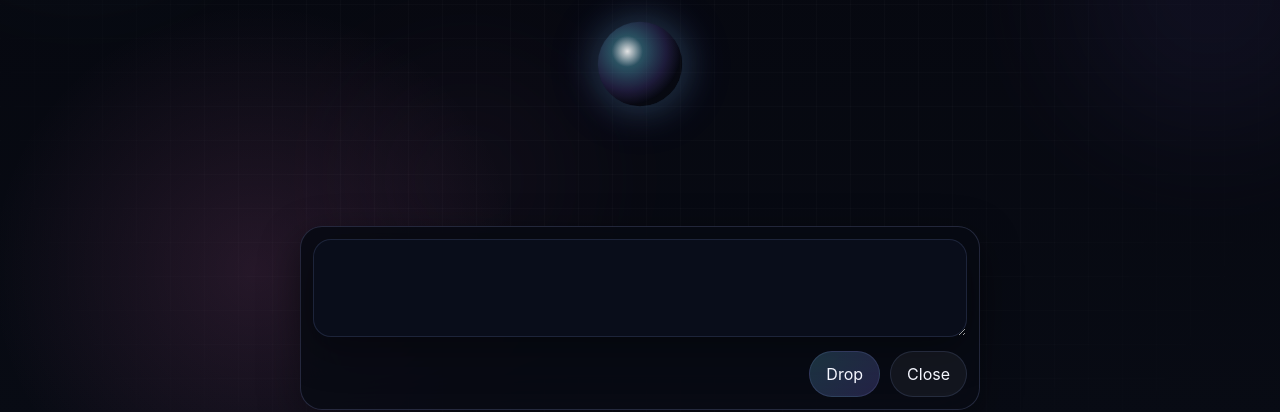
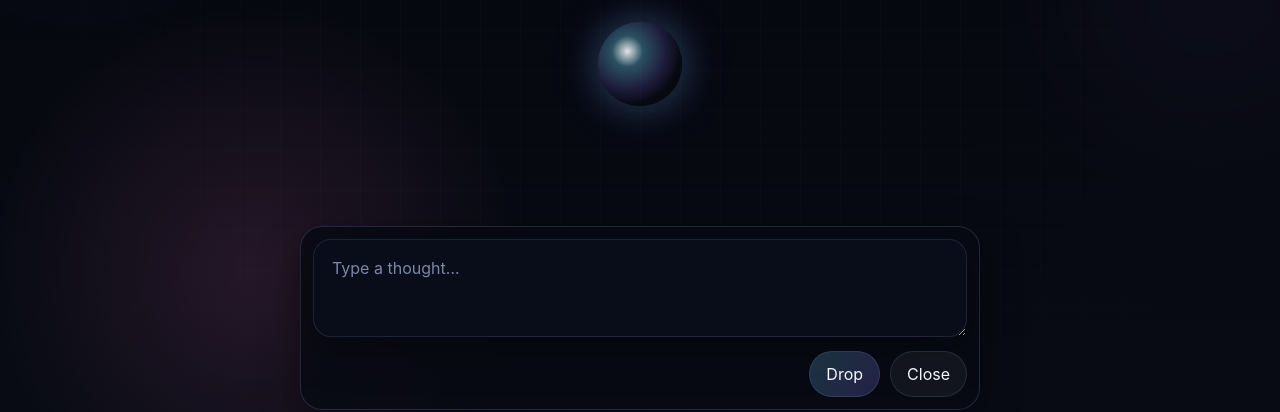
Before and after one commit to dagmarazonik1990-rgb/museum-of-thought, a Next.js app: page / in a window 1280 px wide. Both pictures are taken after a click on the button "Open thought input". Shown: the part 370-782 px from the top of the page. Built offline with nearby package versions, Linux system fonts and the light colour scheme.

Commit message:
Simplify home screen to quieter orb-first flow

```diff
--- a/app/globals.css
+++ b/app/globals.css
@@ -63,17 +63,17 @@ a {
 .mot-shell-minimal {
   display: grid;
   grid-template-rows: auto 1fr auto;
-  gap: 20px;
+  gap: 14px;
 }
 
 .mot-bg-grid {
   position: absolute;
   inset: 0;
   background-image:
-    linear-gradient(rgba(255, 255, 255, 0.02) 1px, transparent 1px),
-    linear-gradient(90deg, rgba(255, 255, 255, 0.02) 1px, transparent 1px);
-  background-size: 34px 34px;
-  mask-image: radial-gradient(circle at center, black 45%, transparent 100%);
+    linear-gradient(rgba(255, 255, 255, 0.014) 1px, transparent 1px),
+    linear-gradient(90deg, rgba(255, 255, 255, 0.014) 1px, transparent 1px);
+  background-size: 40px 40px;
+  mask-image: radial-gradient(circle at center, black 40%, transparent 100%);
   pointer-events: none;
 }
 
@@ -81,7 +81,7 @@ a {
   position: absolute;
   border-radius: 999px;
   filter: blur(70px);
-  opacity: 0.35;
+  opacity: 0.22;
   pointer-events: none;
 }
 
@@ -98,15 +98,11 @@ a {
   height: 280px;
   right: -70px;
   top: 220px;
-  background: rgba(143, 120, 255, 0.2);
+  background: rgba(143, 120, 255, 0.16);
 }
 
 .mot-bg-glow-c {
-  width: 220px;
-  height: 220px;
-  left: 28%;
-  bottom: 140px;
-  background: rgba(255, 120, 200, 0.12);
+  display: none;
 }
 
 .mot-topbar,
@@ -168,7 +164,13 @@ a {
 
 .mot-live-stage .mot-space {
   min-height: min(62vh, 680px);
-  border-radius: 30px;
+  border-radius: 0;
+  border-left: none;
+  border-right: none;
+  background:
+    radial-gradient(circle at 30% 25%, rgba(112, 221, 255, 0.05), transparent 18%),
+    radial-gradient(circle at 72% 50%, rgba(143, 120, 255, 0.06), transparent 24%),
+    linear-gradient(180deg, rgba(5, 8, 17, 0.6), rgba(9, 12, 24, 0.72));
 }
 
 .mot-composer-minimal {
@@ -196,8 +198,10 @@ a {
   background: transparent;
   color: var(--muted);
   padding: 0;
-  font-size: 0.82rem;
-  opacity: 0.72;
+  font-size: 0.72rem;
+  letter-spacing: 0.04em;
+  text-transform: uppercase;
+  opacity: 0.55;
 }
 
 .mot-reset-link:hover {
--- a/app/page.js
+++ b/app/page.js
@@ -106,21 +106,29 @@ export default function HomePage() {
     setComposerOpen(false);
   }
 
-  const isEmpty = appState.thoughts.length === 0;
+  const hasThoughts = appState.thoughts.length > 0;
 
   return (
     <main className="mot-shell mot-shell-minimal">
       <div className="mot-bg-grid" />
       <div className="mot-bg-glow mot-bg-glow-a" />
       <div className="mot-bg-glow mot-bg-glow-b" />
-      <div className="mot-bg-glow mot-bg-glow-c" />
 
       <header className="mot-minimal-header">
         <h1 className="mot-minimal-title">Museum of Thought</h1>
         <p className="mot-minimal-copy">Drop the first thought.</p>
       </header>
 
-      {isEmpty ? (
+      {hasThoughts ? (
+        <section className="mot-live-stage" onClick={() => setComposerOpen(true)}>
+          <ThoughtSpace
+            thoughts={appState.thoughts}
+            selectedThoughtId={selectedThoughtId}
+            onSelectThought={(id) => setSelectedThoughtId(id)}
+            onMoveThought={handleMoveThought}
+          />
+        </section>
+      ) : (
         <section className="mot-empty-stage">
           <button
             className="mot-orb-trigger"
@@ -129,15 +137,6 @@ export default function HomePage() {
           >
             <div className="mot-empty-orb" />
           </button>
-        </section>
-      ) : (
-        <section className="mot-live-stage" onClick={() => setComposerOpen(true)}>
-          <ThoughtSpace
-            thoughts={appState.thoughts}
-            selectedThoughtId={selectedThoughtId}
-            onSelectThought={(id) => setSelectedThoughtId(id)}
-            onMoveThought={handleMoveThought}
-          />
         </section>
       )}
 
@@ -150,6 +149,7 @@ export default function HomePage() {
             className="mot-textarea"
             rows={3}
             autoFocus
+            placeholder="Type a thought…"
           />
 
           <div className="mot-composer-actions mot-composer-actions-minimal">
@@ -163,13 +163,13 @@ export default function HomePage() {
         </section>
       ) : null}
 
-      {!isEmpty ? (
+      {hasThoughts ? (
         <button className="mot-reset-link" onClick={handleResetAll}>
           Reset
         </button>
       ) : null}
 
-      {!isEmpty ? (
+      {hasThoughts ? (
         <footer className="mot-footer mot-footer-minimal">
           <Link href="/privacy">Privacy</Link>
           <Link href="/terms">Terms</Link>
```
